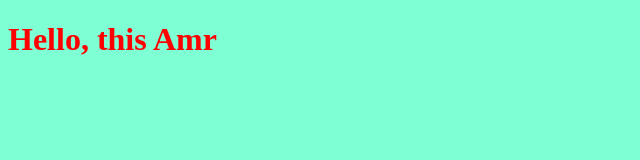
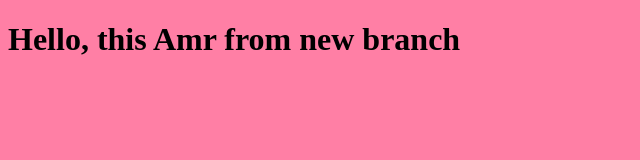
Before and after one commit to amrahmed47/myproject, a plain HTML site: page index.html in a window 1280 px wide. Shown: the whole page, without its empty margins (0-640 px from the left). Drawn offline with Linux system fonts and the light colour scheme.

Commit message:
changing style for the title

```diff
--- a/index.html
+++ b/index.html
@@ -7,7 +7,7 @@
     <link rel="stylesheet" href="style.css">
 </head>
 <body>
-    <h1>Hello, this Amr</h1>
+    <h1>Hello, this Amr from new branch</h1>
     <script src="app.js"></script>
 </body>
 </html>
--- a/style.css
+++ b/style.css
@@ -1,6 +1,6 @@
 body{
-    background-color: aquamarine;
+    background-color: rgb(255, 127, 165);
 }
 h1{
-    color: red;
+    color: black;
 }
```
